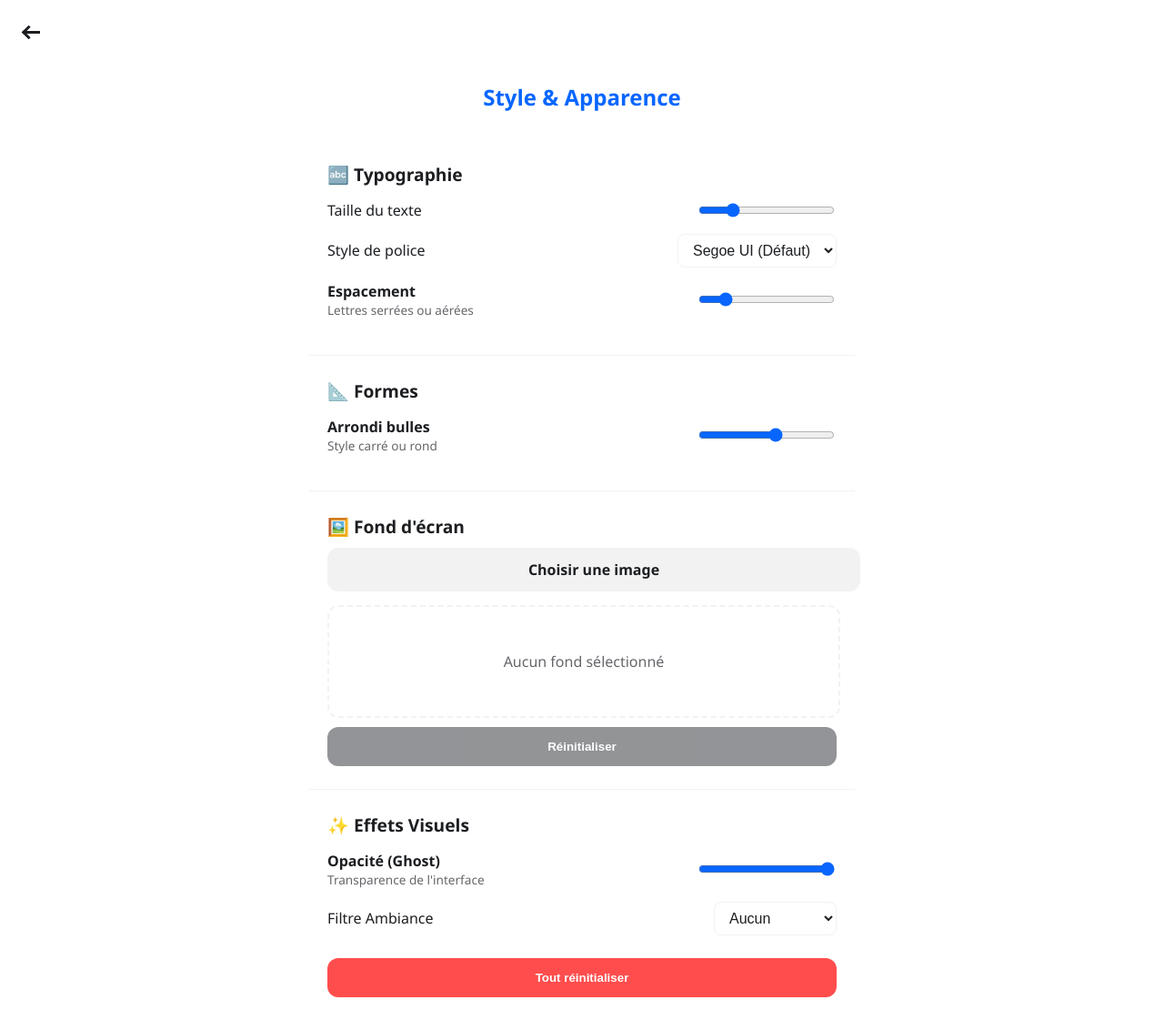
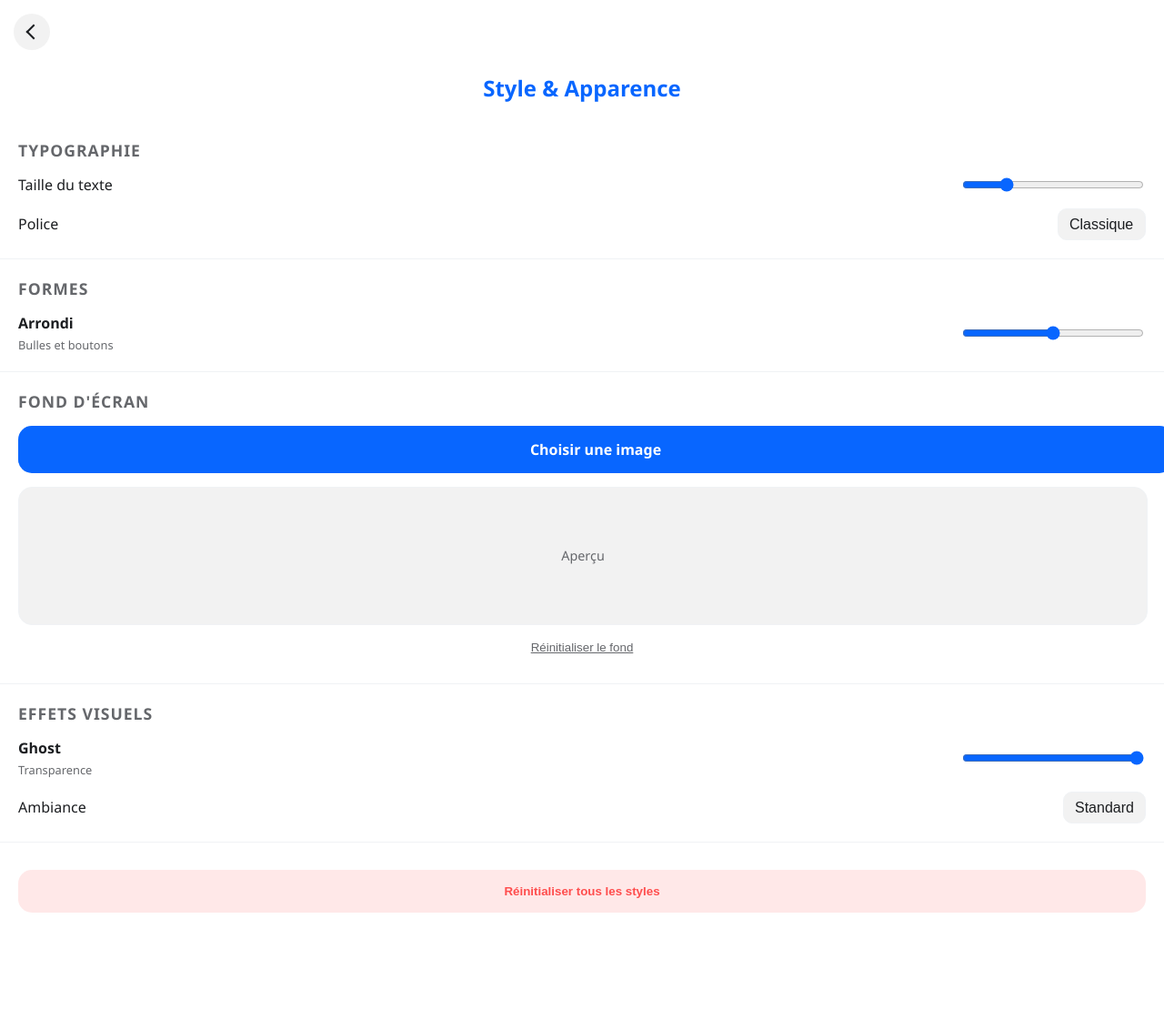
Before and after one commit to exauce560/Myme, a plain HTML site: page fond_ecran.html in a window 1280 px wide. Shown: the whole page at 91% size. After the commit the page ends 1033 px from the top, so only its background shows below. Drawn offline with Linux system fonts and the light colour scheme; a web font is replaced by a local one.

Commit message:
Update fond_ecran.html

```diff
--- a/fond_ecran.html
+++ b/fond_ecran.html
@@ -14,7 +14,6 @@
             --hover-bg: #f2f2f2;
             --header-bg: #ffffff;
             --card-border: #f0f2f5;
-            /* Variables dynamiques */
             --app-font-size: 16px;
             --app-font-family: 'Segoe UI';
             --app-radius: 20px;
@@ -30,7 +29,7 @@
             --card-border: #3e4042;
         }
 
-        /* --- SYSTÈME DE TAILLE DYNAMIQUE GLOBAL --- */
+        /* --- TAILLE DYNAMIQUE GLOBALE --- */
         body {
             background-color: var(--bg);
             color: var(--text);
@@ -40,109 +39,131 @@
             transition: background 0.3s ease;
             margin: 0;
             padding: 0;
-            padding-top: 70px;
+            padding-top: 60px;
             display: flex;
             flex-direction: column;
             align-items: center;
+            width: 100%;
             min-height: 100vh;
             box-sizing: border-box;
+            overflow-x: hidden;
         }
 
         h1 { font-size: calc(var(--app-font-size) * 1.8); }
-        h2 { font-size: calc(var(--app-font-size) * 1.5); color: var(--myme-blue); text-align: center; margin-bottom: 30px; }
-        h3 { font-size: calc(var(--app-font-size) * 1.2); margin: 0 0 10px 0; }
+        h2 { font-size: calc(var(--app-font-size) * 1.5); color: var(--myme-blue); text-align: center; margin-bottom: 20px; padding: 0 20px; }
+        h3 { font-size: calc(var(--app-font-size) * 1.1); margin: 0; font-weight: 600; text-transform: uppercase; letter-spacing: 1px; color: var(--gray); }
         p, span, div, label, select, input { font-size: var(--app-font-size); }
-        small { font-size: calc(var(--app-font-size) * 0.85); color: var(--gray); display: block; }
+        small { font-size: calc(var(--app-font-size) * 0.8); color: var(--gray); display: block; margin-top: 4px; }
 
-        /* --- LOOK PRO : SANS BORDURES --- */
-        .container { width: 100%; max-width: 600px; }
+        /* --- OCCUPATION 100% DE L'ESPACE (SANS BORDURES) --- */
+        .container {
+            width: 100%;
+            max-width: 100%; /* Occupe toute la largeur */
+            display: flex;
+            flex-direction: column;
+        }
 
         .card {
             background: var(--header-bg);
-            border: none; /* Suppression bordure */
-            border-bottom: 1px solid var(--card-border); /* Séparateur discret */
-            padding: 25px 20px;
-            margin-bottom: 0; /* Blocs collés pour look pro */
-            transition: all 0.2s;
+            border: none;
+            border-bottom: 1px solid var(--card-border); /* Seule séparation : ligne horizontale */
+            padding: 20px;
+            width: 100%;
+            box-sizing: border-box;
+            transition: background 0.2s;
         }
+
+        .card:active { background: var(--hover-bg); } /* Effet tactile pro */
 
         .row {
             display: flex;
             align-items: center;
             justify-content: space-between;
-            margin: 15px 0;
-            gap: 15px;
+            margin-top: 15px;
+            gap: 20px;
         }
 
-        /* --- ÉLÉMENTS DE FORMULAIRE --- */
+        /* --- INPUTS & SELECTS --- */
         input[type="range"] {
             accent-color: var(--myme-blue);
             flex: 1;
-            max-width: 150px;
+            max-width: 200px;
         }
 
         select {
             padding: 8px 12px;
-            border-radius: 8px;
+            border-radius: 10px;
             border: 1px solid var(--card-border);
-            background: var(--bg);
+            background: var(--hover-bg);
             color: var(--text);
             cursor: pointer;
+            outline: none;
+            -webkit-appearance: none;
         }
 
-        /* --- BOUTON IMAGE STYLE PRO --- */
+        /* --- BOUTON IMAGE & ACTIONS --- */
         .btn-choose {
             display: block;
             width: 100%;
-            padding: 12px;
-            background: var(--hover-bg);
-            color: var(--text);
+            padding: 15px;
+            background: var(--myme-blue);
+            color: white;
             text-align: center;
-            border-radius: 12px;
+            border-radius: 15px;
             cursor: pointer;
-            font-weight: 600;
-            margin-top: 10px;
-            border: 1px solid var(--card-border);
+            font-weight: bold;
+            margin-top: 15px;
+            border: none;
         }
 
         .wallpaper-preview {
             width: 100%;
-            height: 120px;
-            border-radius: 12px;
-            border: 2px dashed var(--card-border);
+            height: 150px;
+            border-radius: 15px;
+            border: 1px solid var(--card-border);
             margin-top: 15px;
             background-size: cover;
             background-position: center;
+            background-color: var(--hover-bg);
             display: flex;
             align-items: center;
             justify-content: center;
             color: var(--gray);
+            font-size: 0.9rem;
         }
 
-        .btn-action {
+        .btn-secondary {
             width: 100%;
-            padding: 14px;
+            padding: 12px;
             border: none;
-            border-radius: 12px;
-            background: var(--myme-blue);
-            color: white;
+            background: transparent;
+            color: var(--gray);
+            cursor: pointer;
+            margin-top: 5px;
+            text-decoration: underline;
+        }
+
+        .btn-reset-all {
+            width: calc(100% - 40px);
+            margin: 30px 20px;
+            padding: 16px;
+            background: #ff4d4d20;
+            color: #ff4d4d;
+            border: none;
+            border-radius: 15px;
             font-weight: bold;
             cursor: pointer;
-            margin-top: 10px;
         }
 
         .fleche-retour {
             position: absolute; top: 15px; left: 15px; width: 40px; height: 40px;
-            background: none; border: none; border-radius: 50%; cursor: pointer;
-            display: flex; align-items: center; justify-content: center; transition: 0.3s;
+            background: var(--hover-bg); border: none; border-radius: 50%; cursor: pointer;
+            display: flex; align-items: center; justify-content: center; z-index: 10;
         }
-        .fleche-retour::before { content: ''; position: absolute; width: 18px; height: 3px; background-color: var(--text); }
-        .fleche-retour::after { content: ''; position: absolute; left: 11px; width: 8px; height: 8px; border-left: 3px solid var(--text); border-bottom: 3px solid var(--text); transform: rotate(45deg); }
-        .fleche-retour:hover { background-color: var(--hover-bg); }
-
-        @media (max-width: 480px) {
-            .row { flex-direction: column; align-items: flex-start; }
-            input[type="range"], select { max-width: 100%; width: 100%; }
+        .fleche-retour::after {
+            content: ''; width: 10px; height: 10px;
+            border-left: 2px solid var(--text); border-bottom: 2px solid var(--text);
+            transform: rotate(45deg); margin-left: 4px;
         }
     </style>
 </head>
@@ -154,59 +175,56 @@
         <h2 data-lang="style-app">Style & Apparence</h2>
 
         <div class="card">
-            <h3 data-lang="typo-title">🔤 Typographie</h3>
+            <h3 data-lang="typo-title">Typographie</h3>
             <div class="row">
                 <span data-lang="text-size">Taille du texte</span>
                 <input type="range" id="fontRange" min="12" max="30" value="16">
             </div>
             <div class="row">
-                <span data-lang="font-style">Style de police</span>
+                <span data-lang="font-style">Police</span>
                 <select id="fontSelect">
-                    <option value="'Segoe UI'">Segoe UI (Défaut)</option>
-                    <option value="'Caveat'">Caveat (Stylo)</option>
-                    <option value="'Permanent Marker'">Marker (Feutre)</option>
-                    <option value="'Gochi Hand'">Gochi (Cahier)</option>
+                    <option value="'Segoe UI'">Classique</option>
+                    <option value="'Caveat'">Manuscrit</option>
+                    <option value="'Permanent Marker'">Marker</option>
+                    <option value="'Gochi Hand'">Cahier</option>
                 </select>
-            </div>
-            <div class="row">
-                <div><strong data-lang="spacing">Espacement</strong><small data-lang="spaced">Lettres serrées ou aérées</small></div>
-                <input type="range" id="spacingRange" min="-1" max="5" value="0">
             </div>
         </div>
 
         <div class="card">
-            <h3 data-lang="shapes-title">📐 Formes</h3>
+            <h3 data-lang="shapes-title">Formes</h3>
             <div class="row">
-                <div><strong data-lang="bubble-rounding">Arrondi bulles</strong><small data-lang="square-or">Style carré ou rond</small></div>
-                <input type="range" id="radiusRange" min="0" max="35" value="20">
+                <div><strong data-lang="bubble-rounding">Arrondi</strong><small data-lang="square-or">Bulles et boutons</small></div>
+                <input type="range" id="radiusRange" min="0" max="40" value="20">
             </div>
         </div>
 
         <div class="card">
-            <h3 data-lang="wallpaper-title">🖼️ Fond d'écran</h3>
+            <h3 data-lang="wallpaper-title">Fond d'écran</h3>
             <input type="file" id="bgInput" accept="image/*" style="display: none;">
             <label for="bgInput" class="btn-choose" data-lang="choose-image">Choisir une image</label>
 
-            <div class="wallpaper-preview" id="bgPreview" data-lang="back-preview">Aucun fond sélectionné</div>
-            <button class="btn-action" onclick="resetBg()" style="background: var(--gray); opacity: 0.7;" data-lang="reset">Réinitialiser</button>
+            <div class="wallpaper-preview" id="bgPreview" data-lang="back-preview">Aperçu</div>
+            <button class="btn-secondary" onclick="resetBg()" data-lang="reset">Réinitialiser le fond</button>
         </div>
 
-        <div class="card" style="border-bottom: none;">
-            <h3 data-lang="effects-title">✨ Effets Visuels</h3>
+        <div class="card">
+            <h3 data-lang="effects-title">Effets Visuels</h3>
             <div class="row">
-                <div><strong data-lang="ghost-mode">Opacité (Ghost)</strong><small data-lang="transparency">Transparence de l'interface</small></div>
+                <div><strong data-lang="ghost-mode">Ghost</strong><small data-lang="transparency">Transparence</small></div>
                 <input type="range" id="ghostRange" min="3" max="10" value="10">
             </div>
             <div class="row">
-                <span data-lang="mood-filter">Filtre Ambiance</span>
+                <span data-lang="mood-filter">Ambiance</span>
                 <select id="filterSelect">
-                    <option value="none" data-lang="none">Aucun</option>
+                    <option value="none" data-lang="none">Standard</option>
                     <option value="sepia(0.5)">Vintage</option>
-                    <option value="grayscale(1)">Noir & Blanc</option>
+                    <option value="grayscale(1)">B&W</option>
                 </select>
             </div>
-            <button class="btn-action" onclick="fullReset()" style="background:#ff4d4d;" data-lang="clear-all">Tout réinitialiser</button>
         </div>
+
+        <button class="btn-reset-all" onclick="fullReset()" data-lang="clear-all">Réinitialiser tous les styles</button>
     </div>
 
     <script>
@@ -221,14 +239,11 @@
             const gh = localStorage.getItem('myme-ghost') || '1';
             const fi = localStorage.getItem('myme-filter') || 'none';
             const rad = localStorage.getItem('myme-radius') || '20px';
-            const spc = localStorage.getItem('myme-spacing') || 'normal';
             const wall = localStorage.getItem('myme-bg');
 
-            // Application des variables racine
             document.documentElement.style.setProperty('--app-font-size', fs);
             document.documentElement.style.setProperty('--app-font-family', ff);
             document.documentElement.style.setProperty('--app-radius', rad);
-            document.documentElement.style.setProperty('--app-spacing', spc);
 
             document.body.style.opacity = gh;
             document.body.style.filter = fi;
@@ -238,14 +253,11 @@
                 preview.style.backgroundImage = `url(${wall})`;
                 preview.textContent = "";
             }
-
             if (localStorage.getItem('theme') === 'dark') document.body.classList.add('dark-mode');
         }
 
-        // Écouteurs d'événements
         document.getElementById('fontRange').oninput = (e) => save('myme-fsize', e.target.value + 'px');
         document.getElementById('fontSelect').onchange = (e) => save('myme-ffam', e.target.value);
-        document.getElementById('spacingRange').oninput = (e) => save('myme-spacing', e.target.value + 'px');
         document.getElementById('radiusRange').oninput = (e) => save('myme-radius', e.target.value + 'px');
         document.getElementById('ghostRange').oninput = (e) => save('myme-ghost', e.target.value / 10);
         document.getElementById('filterSelect').onchange = (e) => save('myme-filter', e.target.value);
@@ -263,21 +275,16 @@
                 const data = await res.json();
                 document.querySelectorAll("[data-lang]").forEach(el => {
                     const key = el.getAttribute("data-lang");
-                    if (data[lang] && data[lang][key]) {
-                        el.textContent = data[lang][key];
-                    }
+                    if (data[lang] && data[lang][key]) el.textContent = data[lang][key];
                 });
-            } catch (e) { console.log("Traduction non chargée"); }
+            } catch (e) { console.log("Lang missing"); }
         }
 
-        function resetBg() {
-            localStorage.removeItem('myme-bg');
-            location.reload();
-        }
+        function resetBg() { localStorage.removeItem('myme-bg'); location.reload(); }
 
         function fullReset() {
-            if(confirm("Réinitialiser tous les styles ?")) {
-                ['myme-fsize','myme-ffam','myme-ghost','myme-filter','myme-radius','myme-spacing','myme-bg','theme'].forEach(k => localStorage.removeItem(k));
+            if(confirm("Effacer tous les styles personnalisés ?")) {
+                ['myme-fsize','myme-ffam','myme-ghost','myme-filter','myme-radius','myme-bg','theme'].forEach(k => localStorage.removeItem(k));
                 location.reload();
             }
         }
@@ -285,7 +292,6 @@
         window.onload = () => {
             applyLocalPreview();
             applyTranslations();
-            // Synchro des sliders avec le storage
             document.getElementById('fontRange').value = parseInt(localStorage.getItem('myme-fsize')) || 16;
             document.getElementById('fontSelect').value = localStorage.getItem('myme-ffam') || "'Segoe UI'";
             document.getElementById('radiusRange').value = parseInt(localStorage.getItem('myme-radius')) || 20;
```
